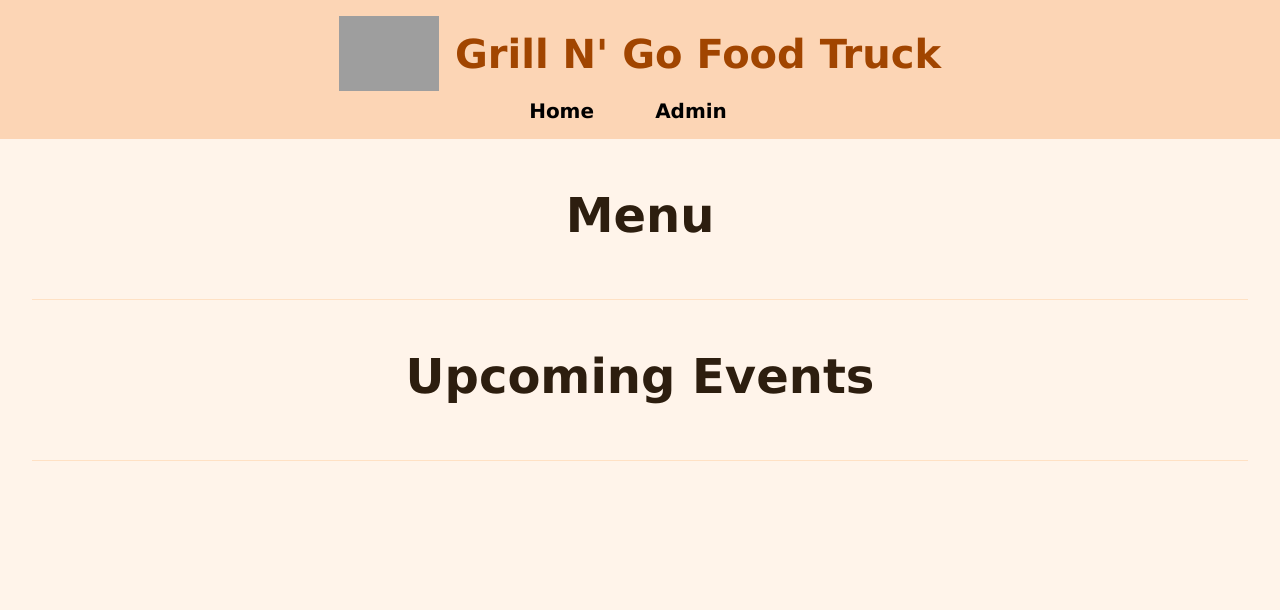
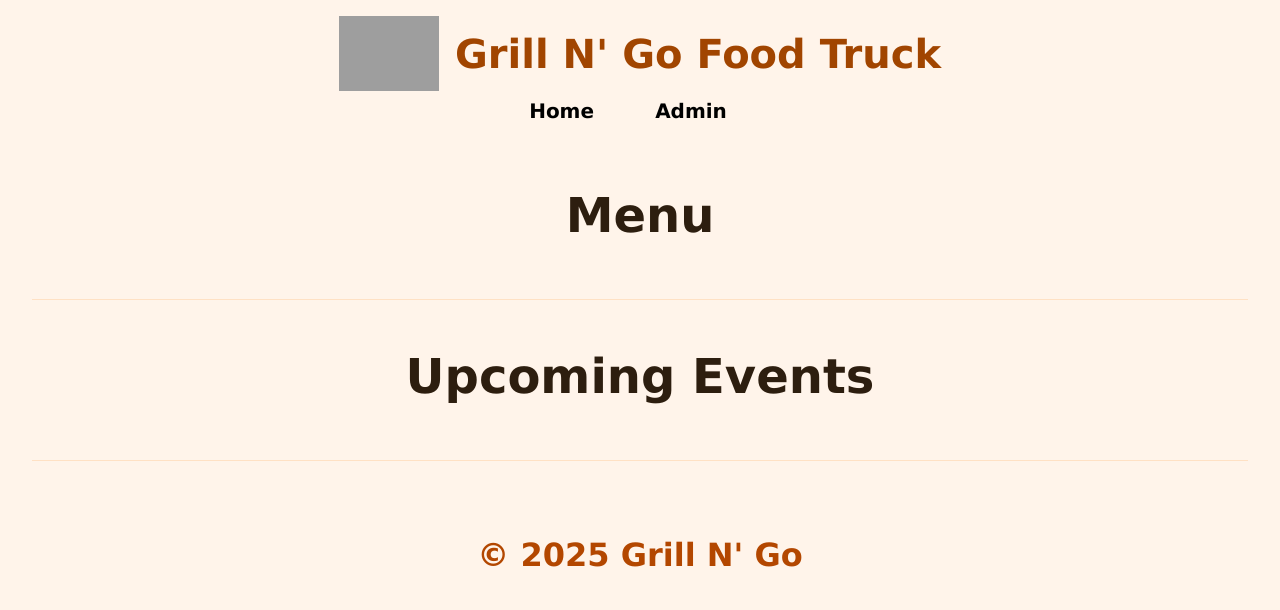
Before and after one commit to paulklemstine/food-truck, a website: page public/index.html in a window 1280 px wide. Drawn offline with Linux system fonts and the light colour scheme; no server answers; grey boxes are pictures that could not be loaded.

Commit message:
added copyright

```diff
--- a/public/index.html
+++ b/public/index.html
@@ -32,6 +32,10 @@
                 <!--event list-->
             </div>
         </section>
+
+        <footer>
+            <h2>&copy; 2025 Grill N' Go</h2>
+        </footer>
     </main>
 
     <!-- Modal for Event Details -->
--- a/public/style/styles.css
+++ b/public/style/styles.css
@@ -6,8 +6,7 @@ body {
     color: #2d1e0f;
   }
 
-header {
-    background: #fcd5b5;
+header, footer {
     padding: 1rem;
     display: flex;
     flex-direction: column;
@@ -15,7 +14,7 @@ header {
     text-align: center;
 }
 
-header h1 {
+footer h1,header h1 {
   font-size: 2.5rem;
   color: #a14500;
   margin: 0;
```
